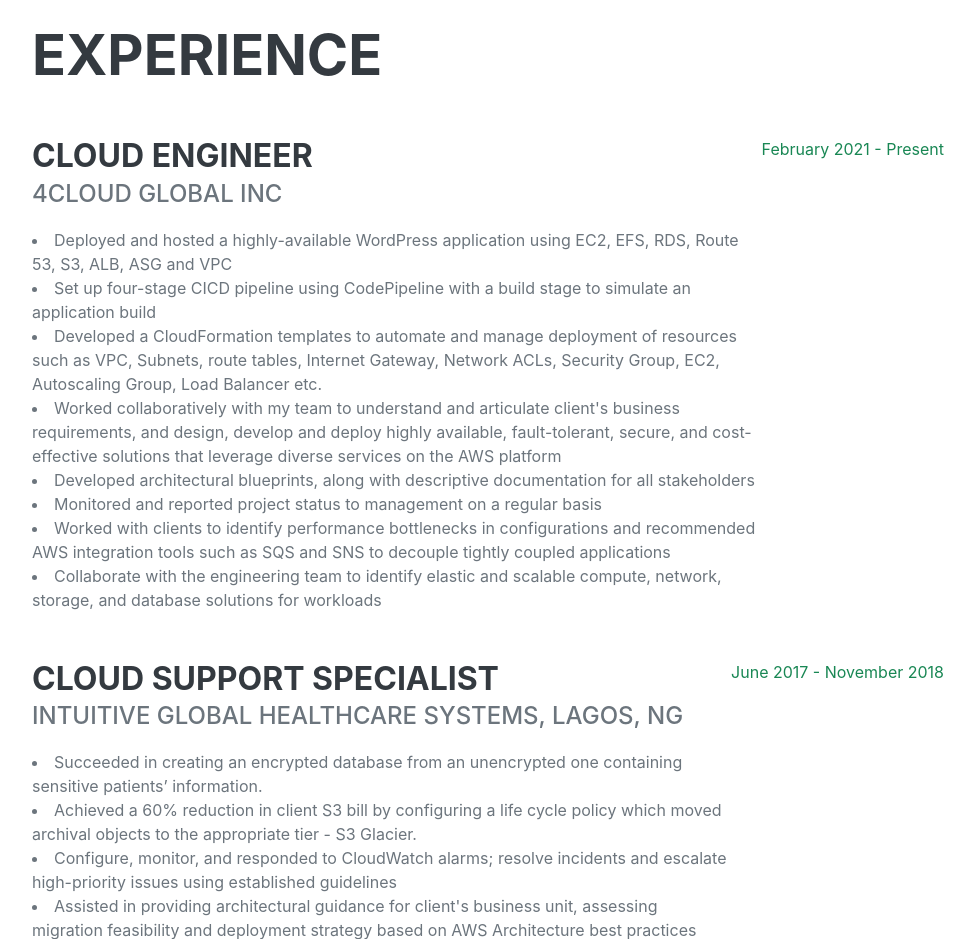
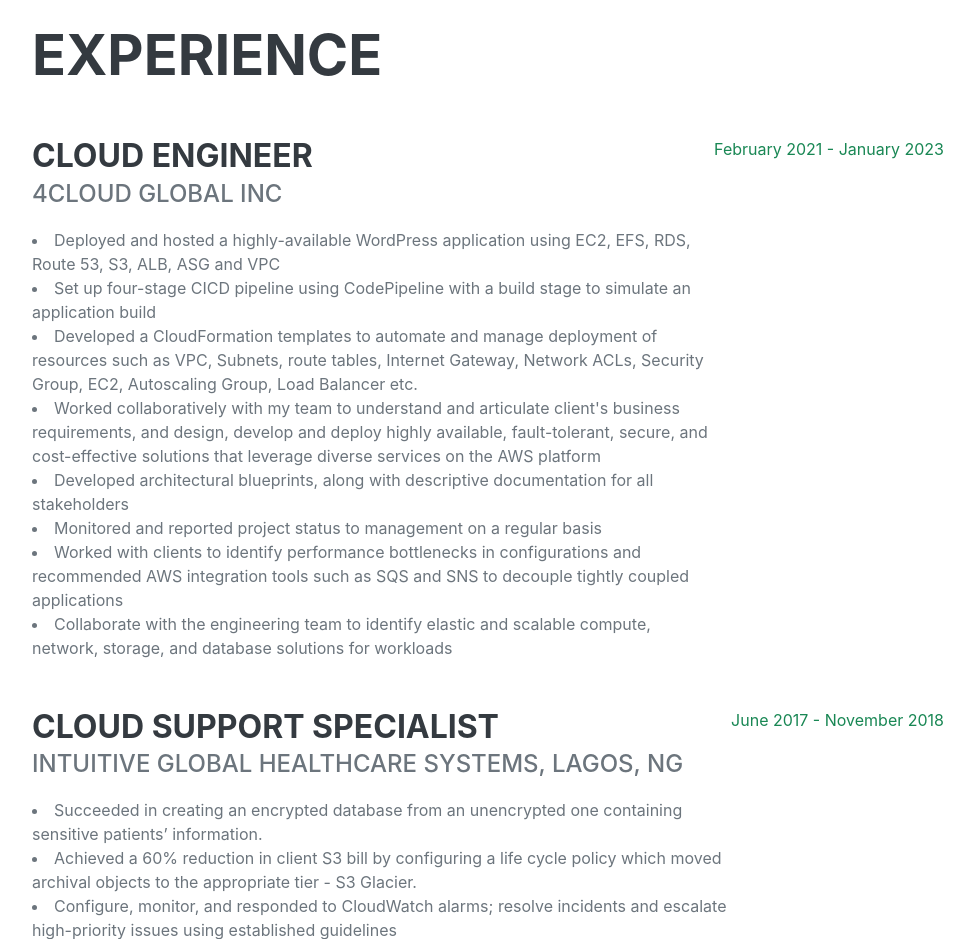
Before and after one commit to moomagit/myresume, a plain HTML site: page index.html in a window 1280 px wide. Shown: the part 1660-2599 px from the top of the page, without its empty margins (288-1263 px from the left). Drawn offline with nearby package versions, Linux system fonts and the light colour scheme; a web font is replaced by a local one.

Commit message:
adding end date to job

```diff
--- a/index.html
+++ b/index.html
@@ -107,7 +107,7 @@
                             <li>Worked with clients to identify performance bottlenecks in configurations and recommended AWS integration tools such as SQS and SNS to decouple tightly coupled applications</li>
                             <li>Collaborate with the engineering team to identify elastic and scalable compute, network, storage, and database solutions for workloads</li>
                         </div>
-                        <div class="flex-shrink-0"><span class="text-success">February 2021 - Present</span></div>
+                        <div class="flex-shrink-0"><span class="text-success">February 2021 - January 2023</span></div>
                     </div>
                     <div class="d-flex flex-column flex-md-row justify-content-between mb-5">
                         <div class="flex-grow-1">
```
